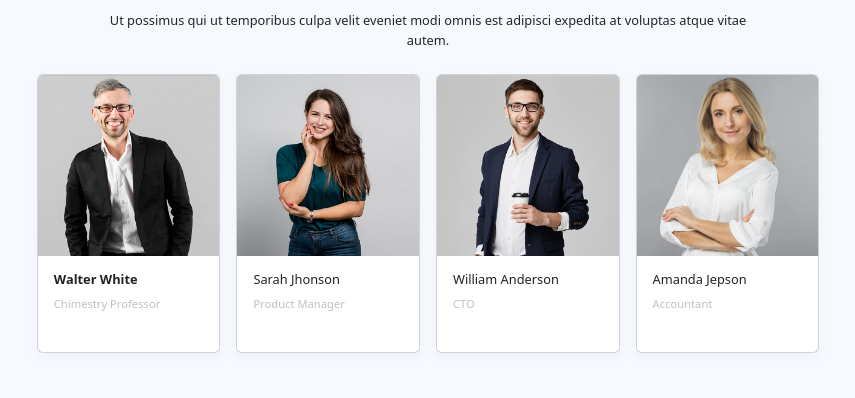
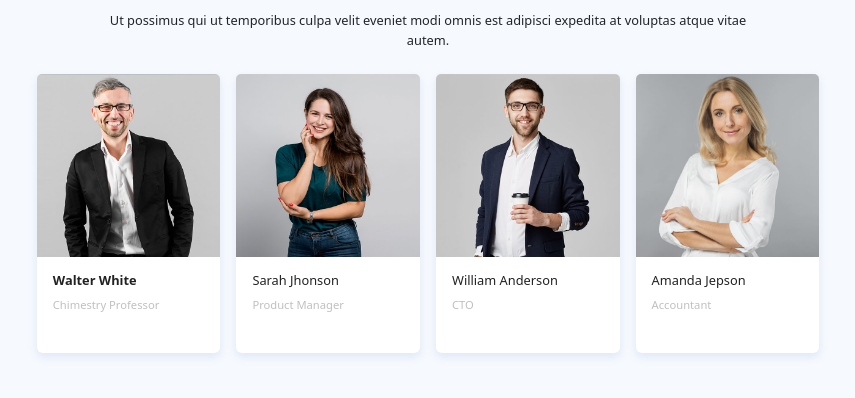
Before and after one commit to maxberck/Projet_templateMolengeek_maxence, a website: page index.html in a window 1280 px wide. Shown: the part 2177-2575 px from the top of the page, 212-1067 px from the left. Drawn offline with Linux system fonts and the light colour scheme.

Commit message:
retirer les border dans profile avant vérification finale

```diff
--- a/src/sass/modules/_profile.sass
+++ b/src/sass/modules/_profile.sass
@@ -19,7 +19,8 @@
     .profile-card
         width: 63%
         .card
-            box-shadow: 0 4px 8px rgba(143, 205, 219, 0.1) // crée un border shadow plus claire
+            border: none
+            box-shadow: 0 4px 8px rgba(144, 177, 222, 0.226) // crée un border shadow plus claire
             transition: transform 0.3s ease, filter 0.3s ease // gestion de l'animation
             &:hover
                 filter: none
```
Also changed, not shown: public/css/app.css, 1 other file.
